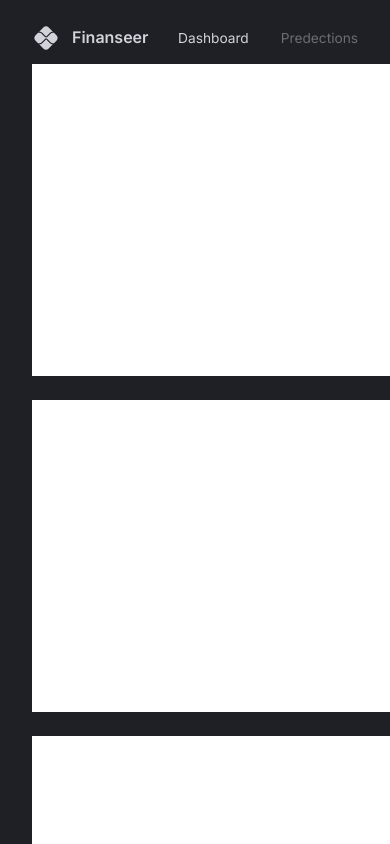
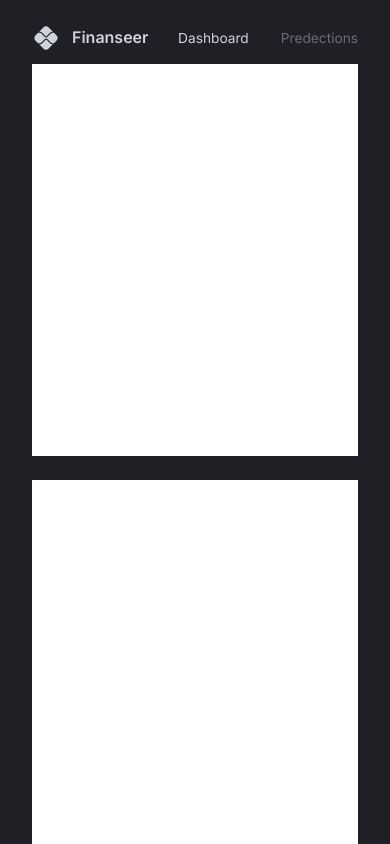
Before and after one commit to PuneetSivananda/ytube-projects, a React (Vite) app in the folder client/: page / in a window 390 px wide. Shown: the top 844 px of the page. Built offline with nearby package versions, Linux system fonts and the light colour scheme.

Commit message:
feat: useing grid templates and make it responsive smallscreens

```diff
--- a/client/src/scenes/dashboard/index.tsx
+++ b/client/src/scenes/dashboard/index.tsx
@@ -58,13 +58,19 @@ const Dashboard = (props: Props) => {
       height="100%"
       display="grid"
       gap="1.5rem"
-      sx={{
-        gridTemplateColumns: "repeat(3, minmax(370px, 1fr))",
-        gridTemplateRows: "repeat(10, minmax(60px, 1fr))",
-        gridTemplateAreas: isAboveMediumScreens
-          ? gridTemplateLargeScreens
-          : gridTemplateSmallScreens,
-      }}
+      sx={
+        isAboveMediumScreens
+          ? {
+              gridTemplateColumns: "repeat(3, minmax(370px, 1fr))",
+              gridTemplateRows: "repeat(10, minmax(60px, 1fr))",
+              gridTemplateAreas: gridTemplateLargeScreens,
+            }
+          : {
+              gridAutoColumns: "1fr ",
+              gridAutoRows: "80px",
+              gridTemplateAreas: gridTemplateSmallScreens,
+            }
+      }
     >
       <Box bgcolor="#fff" gridArea="a"></Box>
       <Box bgcolor="#fff" gridArea="b"></Box>
```
